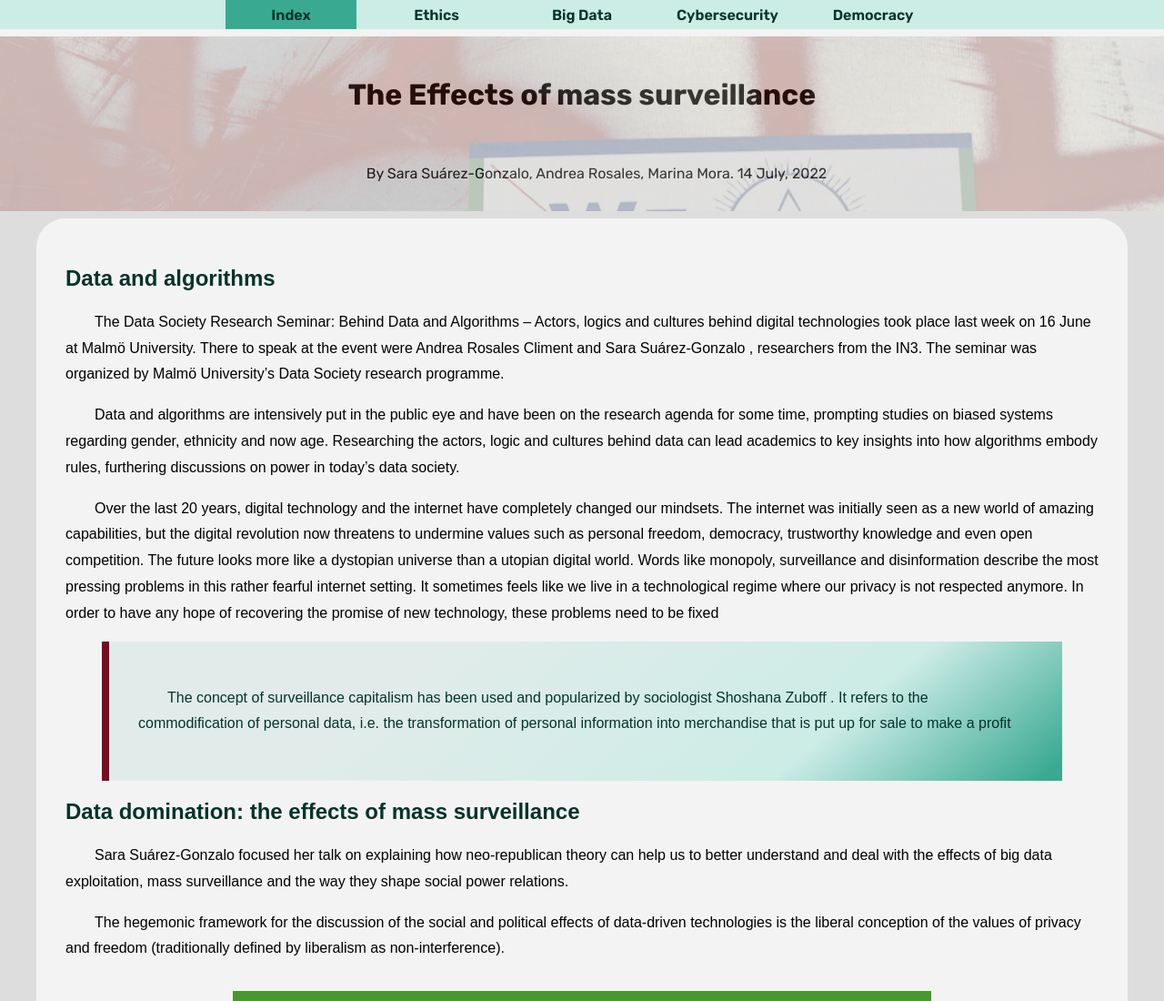
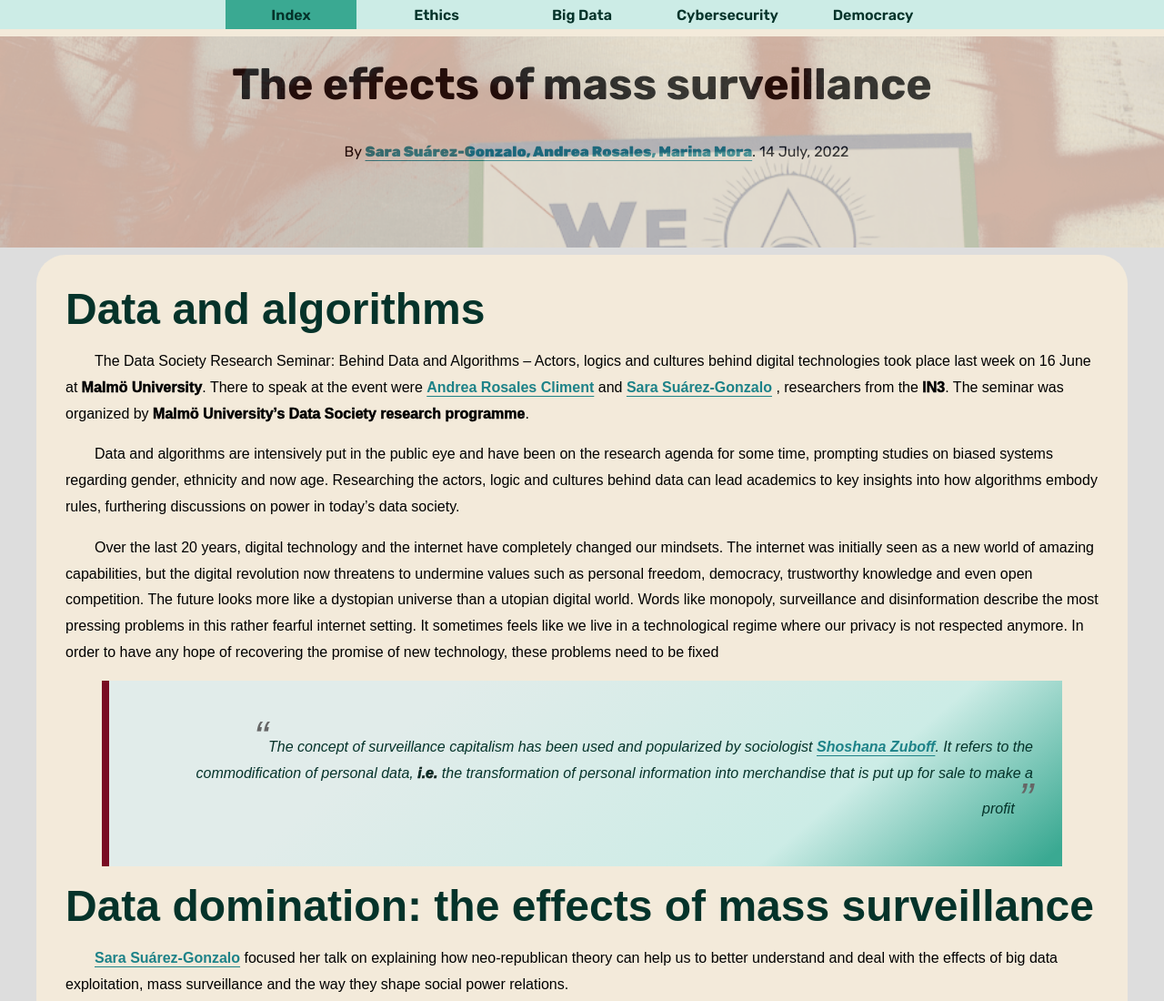
Before and after one commit to Guille-Rubio/Guille-Rubio.github.io, a plain HTML site: page index.html in a window 1280 px wide. Shown: the top 1100 px of the page at 91% size. Drawn offline with Linux system fonts and the light colour scheme; a web font is replaced by a local one.

Commit message:
ADD/ answers

```diff
--- a/css/style.css
+++ b/css/style.css
@@ -3,25 +3,21 @@
 
 
 :root {
-    /*Default palette*/
-    /*  --body-bkg-color: #f3f3f3;
-    --nav-bkg-color: #0d7963; */
-    /*should be lighter*/
-    /*  --nav-current-page-bkg-color: #3AA992; */
-    /*should be "active"*/
-    /*  --nav-text-color: #CCECE6; */
-    /*should be darker the bg color*/
-    /*  --nav-text-hover-color: #790C22; */
-    /**/
-    /*  --people-name: #FF0000; */
-    /*cannot be red*
+    /*Proposed palette*/
+   /*  --body-bkg-color: #f3f3f3;
+    --nav-bkg-color: #0d7963;
+    --nav-current-page-bkg-color: #3AA992;
+    --nav-text-color: #CCECE6;
+    --nav-text-hover-color: #790C22;
+    --people-name: #FF0000;  */
 
-    /*Palette 1*/
-    --body-bkg-color: #f3f3f3;
+
+    /*Palette 1 OK*/
+    --body-bkg-color: #F3EADA;
     --nav-bkg-color: #CCECE6;
     --nav-current-page-bkg-color: #3AA992;
     --nav-text-color: #05332a;
-    --nav-text-hover-color: #790C22;
+    --nav-text-hover-color: #5282d0;
     /* --people-name: #FF0000;  it will be styled with bold and underlining instead*/
 
     /*gray palette*/
@@ -29,7 +25,18 @@
     --medium-gray: #666;
     --light-gray: #ddd;
 
+    --shadow: 10px 10px 10px var(--medium-gray);
+
+    /*Palette 2*/
+    /* --body-bkg-color: #F3EADA;
+    --nav-bkg-color: #85b848;
+    --nav-current-page-bkg-color: #3AA992;
+    --nav-text-color: #2F4858;
+    --nav-text-hover-color: #5282d0;
+ */
 }
+
+
 
 * {
     box-sizing: border-box;
@@ -48,6 +55,8 @@ body {
 h2 {
     color: var(--nav-text-color);
     font-weight: bold;
+    font-size: 3em;
+    margin: 0px;
 
     /*  Removed because it imparis readibility */
     /* -webkit-text-stroke-width: 3px;
@@ -154,7 +163,7 @@ header li.active {
 .heading-container {
     display: flex;
     justify-content: center;
-    min-height: 192px;
+    min-height: 232px;
     margin-top: 8px;
 }
 
@@ -162,7 +171,7 @@ header li.active {
     position: absolute;
     background-image: url('../images/fondo.png');
     background-size: cover;
-    min-height: 192px;
+    min-height: 232px;
     width: 100%;
     opacity: 0.3;
 }
@@ -172,19 +181,20 @@ header li.active {
     position: absolute;
     display: flex;
     flex-direction: column;
+    justify-content: flex-start;
     align-items: center;
     min-height: 192px;
-
     margin-top: 8px;
 }
 
 .heading-container>.content>h1 {
     color: var(--nav-text-color);
-    font-size: 2em;
+    font-size: 3em;
     text-align: center;
     font-weight: bold;
     padding: 16px;
     color: black;
+    margin: 0px;
 
 }
 
@@ -210,12 +220,27 @@ main {
 
 
 .names {
+    font-weight: 900;
+    text-decoration: underline;
+    text-underline-offset: 4px;
+    color: #1D8288;
+}
+
+.bold {
     font-weight: bold;
-    text-decoration: underline;
+    -webkit-text-stroke-width: 0.5px;
+    -webkit-text-stroke-color: black;
+}
 
+.giant {
+    font-size: 3em;
+    color: var(--medium-gray);
+    font-style: italic;
 }
 
 blockquote {
+    text-align: right;
+    font-style: italic;
     border-left: 8px solid #790C22;
     padding: 32px;
     color: var(--nav-text-color);
@@ -228,26 +253,29 @@ blockquote {
     justify-content: center;
 }
 
+.image-container img {
+    box-shadow: var(--shadow);
+    margin-bottom: 16px;
+}
+
 .image-container figcaption {
     text-align: center;
     font-style: italic;
-    color:var(--dark-gray);
+    color: var(--dark-gray);
 }
 
 .book-styled-list {
-
     list-style-image: url("../images/e-book.png");
     line-height: 1.8em;
 }
 
 .earth-styled-list {
-
     list-style-image: url("../images/world.png");
     line-height: 1.8em;
 }
 
 
-.references>div {
+.references>.references>div {
     border-left: 4px solid #790C22;
     margin-left: 4em;
 }
--- a/index.html
+++ b/index.html
@@ -23,8 +23,8 @@
 
         <div class="heading-container">
             <div class="content">
-                <h1>The Effects of mass surveillance</h1>
-                <p>By Sara Suárez-Gonzalo, Andrea Rosales, Marina Mora. 14 July, 2022</p>
+                <h1>The effects of mass surveillance</h1>
+                <p>By <span class="names">Sara Suárez-Gonzalo, Andrea Rosales, Marina Mora</span>. 14 July, 2022</p>
             </div>
             <div class="header-background"></div>
         </div>
@@ -36,9 +36,12 @@
             <section>
                 <h2>Data and algorithms</h2>
                 <p>The Data Society Research Seminar: Behind Data and Algorithms – Actors, logics and cultures behind
-                    digital technologies took place last week on 16 June at Malmö University. There to speak at the
-                    event were Andrea Rosales Climent and Sara Suárez-Gonzalo , researchers from the IN3. The seminar
-                    was organized by Malmö University’s Data Society research programme.</p>
+                    digital technologies took place last week on 16 June at <span class="bold">Malmö University</span>.
+                    There to speak at the
+                    event were <span class="names">Andrea Rosales Climent</span> and <span class="names">Sara
+                    Suárez-Gonzalo</span> , researchers from the <span class="bold">IN3</span>. The seminar
+                    was organized by <span class="bold">Malmö University’s Data Society research
+                    programme</span>.</p>
                 <p>Data and algorithms are intensively put in the public eye and have been on the research agenda for
                     some time, prompting studies on biased systems regarding gender, ethnicity and now age. Researching
                     the actors, logic and cultures behind data can lead academics to key insights into how algorithms
@@ -53,16 +56,19 @@
                     technology, these problems need to be fixed</p>
                 <div>
                     <blockquote>
-                        <p>The concept of surveillance capitalism has been used and popularized by sociologist Shoshana
-                            Zuboff . It refers to the commodification of personal data, i.e. the transformation of
-                            personal information into merchandise that is put up for sale to make a profit
-                        </p>
+                        <p><span class="giant">“</span>The concept of surveillance capitalism has been used and popularized by sociologist <span
+                                class="names">Shoshana
+                                Zuboff</span>. It refers to the commodification of personal data, <span
+                                class="bold">i.e.</span> the transformation of
+                            personal information into merchandise that is put up for sale to make a <br>profit
+                            <span class="giant">”</span></p>
                     </blockquote>
                 </div>
             </section>
             <section>
                 <h2>Data domination: the effects of mass surveillance</h2>
-                <p>Sara Suárez-Gonzalo focused her talk on explaining how neo-republican theory can help us to better
+                <p><span class="names">Sara Suárez-Gonzalo</span> focused her talk on explaining how neo-republican
+                    theory can help us to better
                     understand and deal with the effects of big data exploitation, mass surveillance and the way they
                     shape social power relations.
                 </p>
@@ -72,7 +78,7 @@
                 <div class="image-container">
                     <figure>
                         <img src="./images/folder.png" alt="folder and lock">
-                        <figcaption>Illustration by Ivan Mesaroš on Blush.design</figcaption>
+                        <figcaption>Illustration by <span class="names">Ivan Mesaroš</span> on Blush.design</figcaption>
                     </figure>
                 </div>
 
@@ -84,7 +90,7 @@
                     freedom to remain private, thus taking away their right to privacy. Overcoming data domination will
                     mean defying the liberal hegemonic conception of privacy and accepting that leaving people alone to
                     do as they please is not enough. We need to rethink a possible feminist and neo-republican
-                    perspective. For that, Suárez-Gonzalo proposed two conditions:</p>
+                    perspective. For that, <span class="names">Suárez-Gonzalo</span> proposed two conditions:</p>
                 <ul class="earth-styled-list">
                     <li>Everyone must be provided with the material and immaterial resources necessary to keep the
                         potential forms of domination in check. This means guaranteeing universal education on digital
```
Also changed, not shown: ethics.html (+6 -6 lines), 1 other file.
